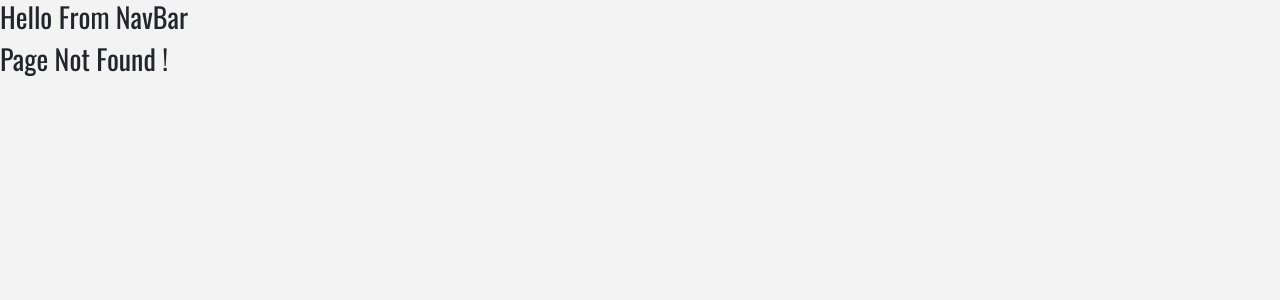
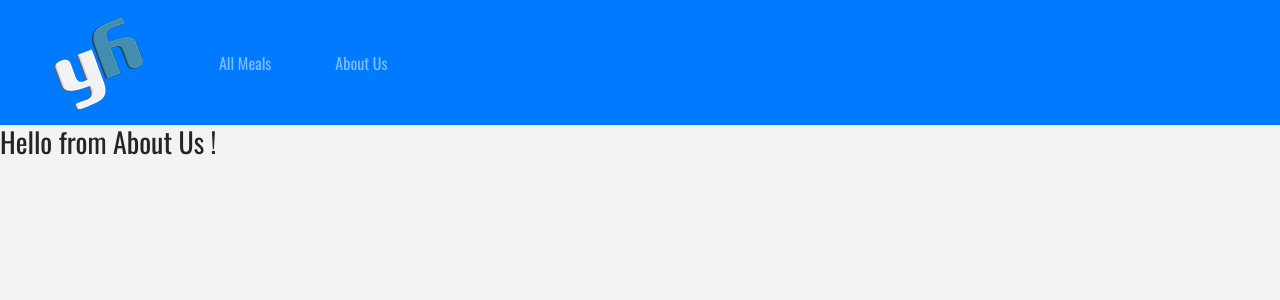
Before and after one commit to YousfiHamza/React-YH-Restaurant, a React (Create React App) app: page /aboutUs in a window 1280 px wide. Before the commit this address had no page. Shown: the top 300 px of the page. Built offline with nearby package versions, Linux system fonts and the light colour scheme; a web font is replaced by a local one.

Commit message:
checking the last merge: why it didnt pass! and then getting back

```diff
--- a/src/App.js
+++ b/src/App.js
@@ -6,6 +6,7 @@
 import Navbar from "./components/NavBar";
 import ProductList from "./components/ProductList";
 import Details from "./components/Details";
+import AboutUs from "./components/AboutUs";
 import Cart from "./components/Cart";
 import Default from "./components/Default";
 
@@ -16,6 +17,7 @@
       <Switch>
         <Route exact path="/" component={ProductList} />
         <Route path="/details" component={Details} />
+        <Route path="/aboutUs" component={AboutUs} />
         <Route path="/cart" component={Cart} />
         <Route component={Default} />
       </Switch>
--- /dev/null
+++ b/src/components/AboutUs.js
@@ -0,0 +1,11 @@
+import React, { Component } from "react";
+
+export default class AboutUs extends Component {
+  render() {
+    return (
+      <div>
+        <h3>Hello from About Us !</h3>
+      </div>
+    );
+  }
+}
--- a/src/components/NavBar.js
+++ b/src/components/NavBar.js
@@ -1,12 +1,27 @@
 import React, { Component } from "react";
 import logo from "../logo.png";
+import { Link } from "react-router-dom";
 
 export default class NavBar extends Component {
   render() {
     return (
-      <div>
-        <h3>Hello From NavBar</h3>
-      </div>
+      <nav className="navbar navbar-expand-sm bg-primary navbar-dark px-sm-5">
+        <Link to="/">
+          <img src={logo} alt="Restaurant Logo" className="navbar-brand" />
+        </Link>
+        <ul className="navbar-nav align-items-center">
+          <li className="nav-item ml-5">
+            <Link to="/" className="nav-link">
+              All Meals
+            </Link>
+          </li>
+          <li className="nav-item ml-5">
+            <Link to="/" className="nav-link">
+              About Us
+            </Link>
+          </li>
+        </ul>
+      </nav>
     );
   }
 }
```
Also changed, not shown: src/logo.png.
